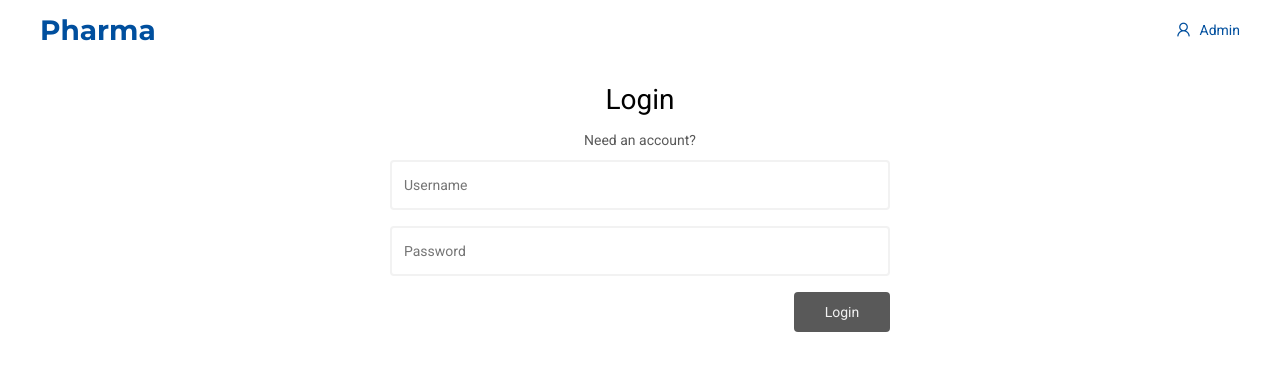
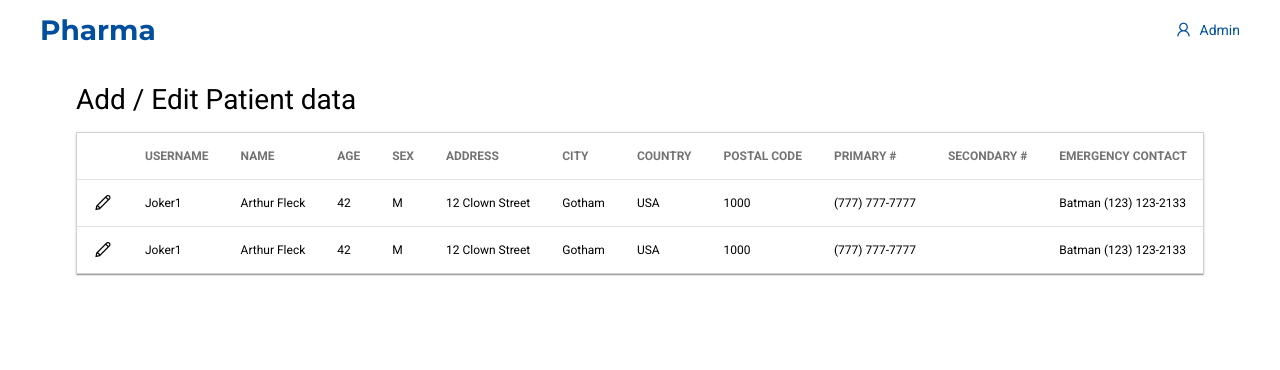
Before and after one commit to peter-yhc/pharma-web, a React (Create React App) app: page / in a window 1280 px wide. Before the commit this address led to /login. Shown: the top 370 px of the page. Built offline with nearby package versions, Linux system fonts and the light colour scheme; no server answers.

Commit message:
Add data table for patients.

```diff
--- a/src/App.jsx
+++ b/src/App.jsx
@@ -17,7 +17,7 @@ function App() {
       </header>
       <article className={styles.article}>
         <Switch>
-          <Route exact path="/" component={withAuthentication(PatientEditorPage)} />
+          <Route exact path="/" component={PatientEditorPage} />
           <Route exact path="/login" component={LoginPage} />
           <Route exact path="/signup" component={SignupPage} />
         </Switch>
--- a/src/authentication/login/LoginPage.module.scss
+++ b/src/authentication/login/LoginPage.module.scss
@@ -29,7 +29,7 @@
 }
 
 .signupLink:hover {
-    color: var(--color-darker);
+    color: var(--color-more-dark);
     text-decoration: underline;
 }
 
--- a/src/index.css
+++ b/src/index.css
@@ -2,8 +2,9 @@
   --theme-color: hsl(210, 100%, 31%);
   --theme-color-darker: hsl(210, 100%, 25%);
   --color-white: hsl(0, 0%, 95%);
+  --color-less-dark: hsl(0, 0%, 45%);
   --color-dark: hsl(0, 0%, 35%);
-  --color-darker: hsl(0, 0%, 25%);
+  --color-more-dark: hsl(0, 0%, 25%);
   --margin-1: 12px;
   --margin-2: 16px;
   --margin-3: 24px;
--- /dev/null
+++ b/src/patient/PatientDataTable.jsx
@@ -0,0 +1,59 @@
+import React from 'react';
+import styles from './PatientDataTable.module.scss';
+
+const PatientDataTable = () => {
+  console.log('tab');
+
+  return (
+    <table className={styles.patientTable}>
+      <thead className={styles.patientTableHeader}>
+        <tr>
+          <th />
+          <th>username</th>
+          <th>name</th>
+          <th>age</th>
+          <th>sex</th>
+          <th>address</th>
+          <th>city</th>
+          <th>country</th>
+          <th>postal code</th>
+          <th>primary #</th>
+          <th>secondary #</th>
+          <th>emergency contact</th>
+        </tr>
+      </thead>
+      <tbody className={styles.patientTableBody}>
+        <tr>
+          <td className={styles.iconCell}><i className="la la-pen" /></td>
+          <td>Joker1</td>
+          <td>Arthur Fleck</td>
+          <td>42</td>
+          <td>M</td>
+          <td>12 Clown Street</td>
+          <td>Gotham</td>
+          <td>USA</td>
+          <td>1000</td>
+          <td>(777) 777-7777</td>
+          <td />
+          <td>Batman (123) 123-2133</td>
+        </tr>
+        <tr>
+          <td className={styles.iconCell}><i className="la la-pen" /></td>
+          <td>Joker1</td>
+          <td>Arthur Fleck</td>
+          <td>42</td>
+          <td>M</td>
+          <td>12 Clown Street</td>
+          <td>Gotham</td>
+          <td>USA</td>
+          <td>1000</td>
+          <td>(777) 777-7777</td>
+          <td />
+          <td>Batman (123) 123-2133</td>
+        </tr>
+      </tbody>
+    </table>
+  );
+};
+
+export default PatientDataTable;
--- /dev/null
+++ b/src/patient/PatientDataTable.module.scss
@@ -0,0 +1,37 @@
+.patientTable {
+  font-size: 12px;
+  white-space: nowrap;
+  border-spacing: 0;
+  border: 1px solid hsl(0, 0%, 82%);
+  box-shadow: 0px 2px 1px -1px hsla(0, 0%, 0%, 0.2), 0px 1px 1px 0px hsla(0, 0%, 0%, 0.14), 0px 1px 3px 0px hsla(0, 0%, 0%, 0.12);
+}
+
+.patientTableHeader {
+  & th {
+    padding: var(--margin-2);
+    color: var(--color-less-dark);
+    text-transform: uppercase;
+    text-align: left;
+    border-bottom: 1px solid rgba(224, 224, 224, 1);
+  }
+}
+
+.patientTableBody {
+  & tr {
+    &:hover {
+      background-color: hsl(0, 0%, 95%);
+    }
+    & td {
+      border: 0;
+      padding: var(--margin-2);
+    }
+    &:not(:last-child) > td {
+      border-bottom: 1px solid rgba(224, 224, 224, 1);
+    }
+  }
+}
+
+.iconCell {
+  padding: 0 var(--margin-2) !important; // override padding caused of edit icon
+  font-size: 20px;
+}
--- a/src/patient/PatientEditorPage.jsx
+++ b/src/patient/PatientEditorPage.jsx
@@ -1,6 +1,8 @@
 import React, { useContext, useEffect, useState } from 'react';
 import { getPatients } from 'api/PharmaApi';
 import AuthContext from 'authentication/AuthContext';
+import PatientDataTable from 'patient/PatientDataTable';
+import { PageTitle } from 'common';
 
 const PatientEditorPage = () => {
   const [patients, setPatients] = useState([]);
@@ -15,10 +17,10 @@ const PatientEditorPage = () => {
       });
   }, []);
 
-  console.log(patients);
   return (
     <>
-      <span>Patient Page</span>
+      <PageTitle>Add / Edit Patient data</PageTitle>
+      <PatientDataTable />
     </>
   );
 };
```
